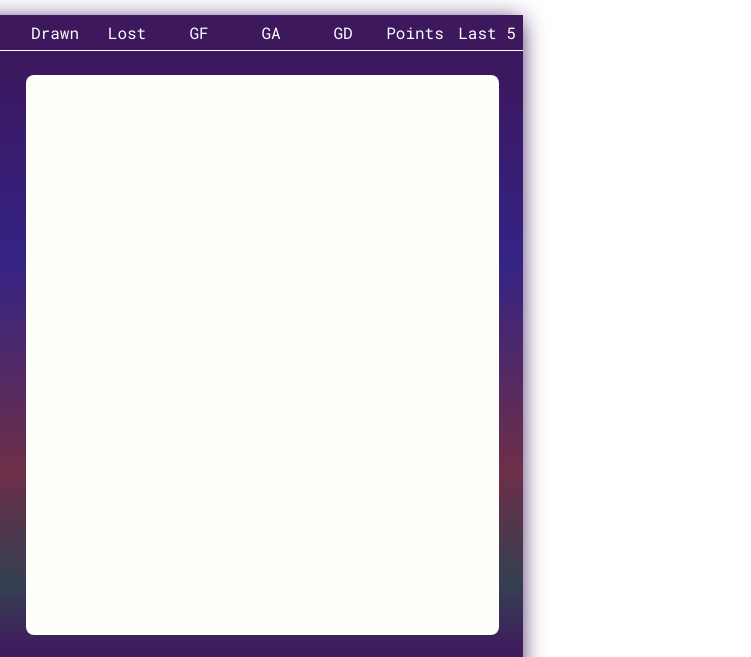
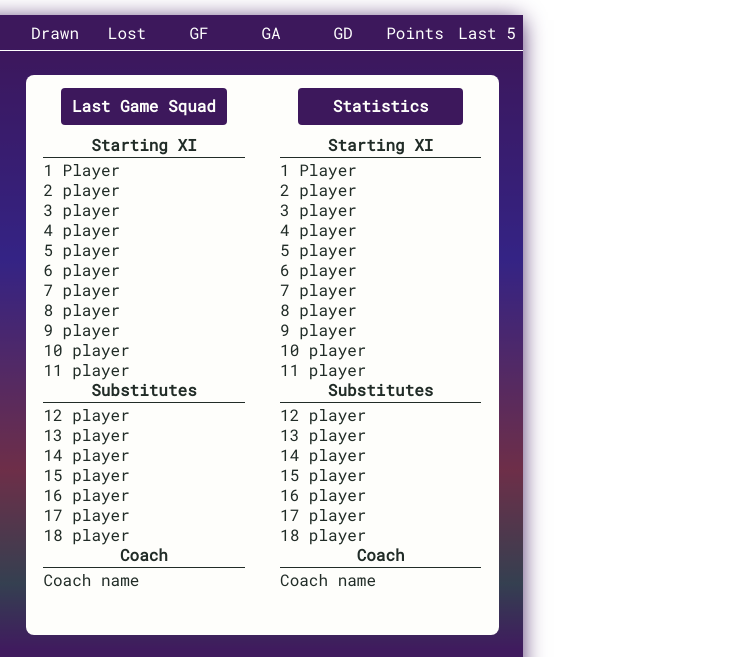
Before and after one commit to GuminskiAdrian/PremierLeagueTable, a plain HTML site: page index.html in a window 1280 px wide. Shown: the part 113-770 px from the top of the page, 529-1280 px from the left. Drawn offline with Linux system fonts and the light colour scheme.

Commit message:
created layout of last game squad in expandable element

```diff
--- a/index.html
+++ b/index.html
@@ -153,7 +153,60 @@
                             </div>
 
                             <div class="rightSide">
-
+                                <div class="button">
+                                    <p>Last Game Squad</p>
+                                </div>
+                                <div class="button">
+                                    <p>Statistics</p>
+                                </div>
+                                <div class="squadList">
+                                    <h3>Starting XI</h3>
+                                    <p>1 Player</p>
+                                    <p>2 player</p>
+                                    <p>3 player</p>
+                                    <p>4 player</p>
+                                    <p>5 player</p>
+                                    <p>6 player</p>
+                                    <p>7 player</p>
+                                    <p>8 player</p>
+                                    <p>9 player</p>
+                                    <p>10 player</p>
+                                    <p>11 player</p>
+                                    <h3>Substitutes</h3>
+                                    <p>12 player</p>
+                                    <p>13 player</p>
+                                    <p>14 player</p>
+                                    <p>15 player</p>
+                                    <p>16 player</p>
+                                    <p>17 player</p>
+                                    <p>18 player</p>
+                                    <h3>Coach</h3>
+                                    <p>Coach name</p>
+                                </div>
+                                <div class="squadList">
+                                    <h3>Starting XI</h3>
+                                    <p>1 Player</p>
+                                    <p>2 player</p>
+                                    <p>3 player</p>
+                                    <p>4 player</p>
+                                    <p>5 player</p>
+                                    <p>6 player</p>
+                                    <p>7 player</p>
+                                    <p>8 player</p>
+                                    <p>9 player</p>
+                                    <p>10 player</p>
+                                    <p>11 player</p>
+                                    <h3>Substitutes</h3>
+                                    <p>12 player</p>
+                                    <p>13 player</p>
+                                    <p>14 player</p>
+                                    <p>15 player</p>
+                                    <p>16 player</p>
+                                    <p>17 player</p>
+                                    <p>18 player</p>
+                                    <h3>Coach</h3>
+                                    <p>Coach name</p>
+                                </div>
                             </div>
                         </div>
                     </td>
--- a/style/style.css
+++ b/style/style.css
@@ -150,6 +150,41 @@ td {
     background-color: #fefefb;
     width: 48.5%;
     border-radius: 0.5rem;
+    color: #212c27;
+
+    display: grid;
+    grid-template-columns: 1fr 1fr;
+    grid-template-rows: 1fr 8fr;
+    justify-items: center;
+}
+
+.button {
+    align-self: center;
+    font-weight: bold;
+    border-radius: 0.25rem;
+    background-color: #3d185c;
+    color: #fefefb;
+    width: 70%;
+    height: 60%;
+    display: flex;
+    align-items: center;
+    justify-content: center;
+}
+
+.squadList {
+    width: 85%;
+    text-align: left;
+    display: flex;
+    flex-direction: column;
+    gap: 0.25rem;
+
+}
+
+.squadList h3 {
+    text-align: center;
+    border-bottom: 1px solid #212c27;
+    padding-bottom: 0.25rem;
+    font-weight: bold;
 }
 
 /* koniec rozwijanej sekcji */
```
